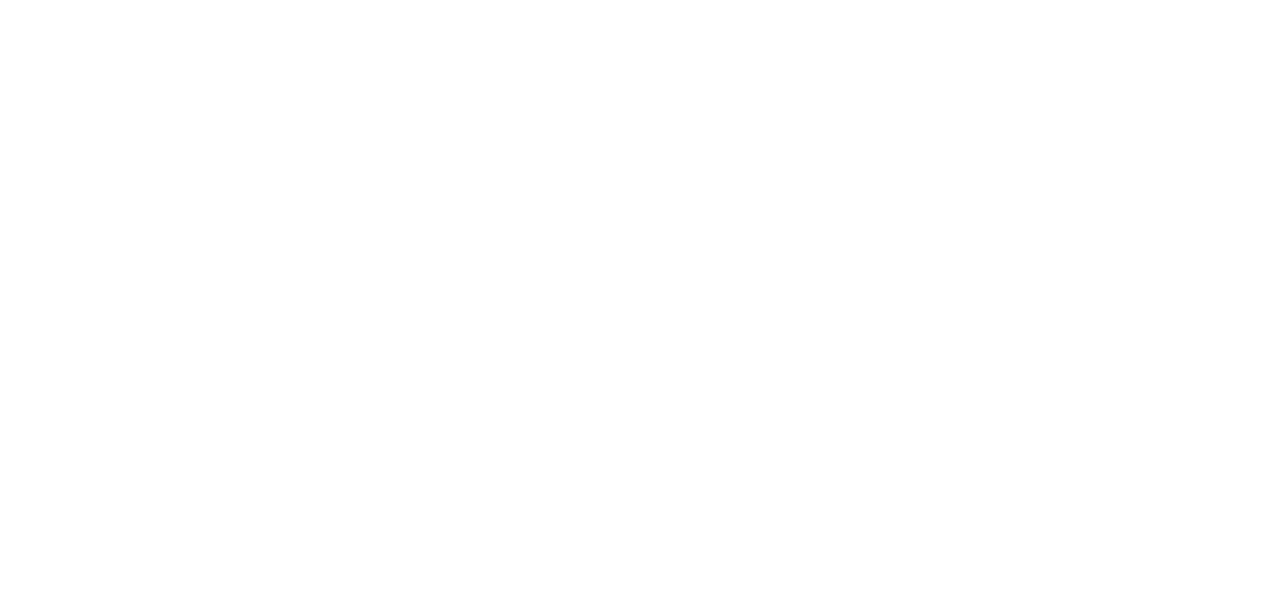
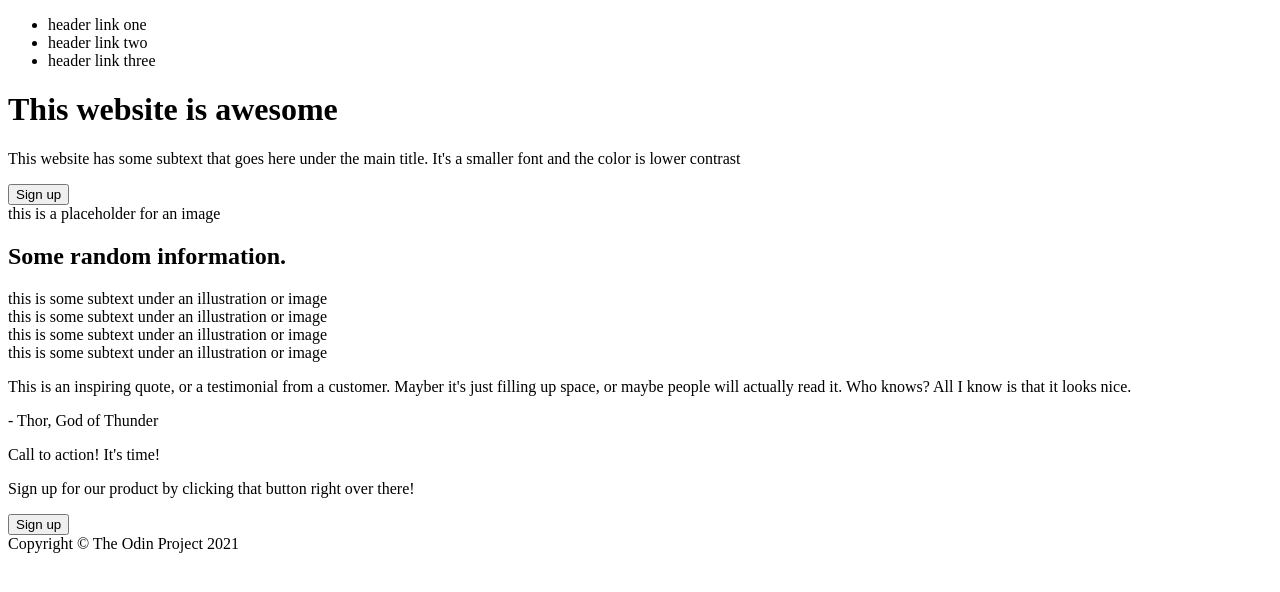
Before and after one commit to nima248/odin-landing-page, a plain HTML site: page index.html in a window 1280 px wide. Drawn offline with Linux system fonts and the light colour scheme.

Commit message:
Add page structure in html

```diff
--- a/index.html
+++ b/index.html
@@ -7,6 +7,88 @@
 </head>
 
 <body>
+    <div id="header">
+        <div id="header-logo">
+        </div>
+        <div id="header-links">
+            <ul>
+                <li><a>header link one</a></li>
+                <li><a>header link two</a></li>
+                <li><a>header link three</a></li>
+            </ul>
+        </div>
+    </div>
+    <div id="s-hero">
+        <div>
+            <h1>This website is awesome</h1>
+            <p>
+                This website has some subtext that goes here under the main
+                title. It's a smaller font and the color is lower contrast
+            </p>
+            <button id="hero-sign-up" class="sign-up">Sign up</button>
+        </div>
+        <div>
+            this is a placeholder for an image
+        </div>
+    </div>
+
+    <div id="s-info">
+        <h2>Some random information.</h2>
+        <div id="info-container">
+            <div class="card">
+                <div class="card-image"></div>
+                <div class="card-text">
+                    this is some subtext under an illustration or image
+                </div>
+            </div>
+            <div class="card">
+                <div class="card-image"></div>
+                <div class="card-text">
+                    this is some subtext under an illustration or image
+                </div>
+            </div>
+            <div class="card">
+                <div class="card-image"></div>
+                <div class="card-text">
+                    this is some subtext under an illustration or image
+                </div>
+            </div>
+            <div class="card">
+                <div class="card-image"></div>
+                <div class="card-text">
+                    this is some subtext under an illustration or image
+                </div>
+            </div>
+        </div>
+    </div>
+
+    <div id="s-quote">
+        <p class="quote-text">
+            This is an inspiring quote, or a testimonial from a customer.
+            Mayber it's just filling up space, or maybe people will actually
+            read it. Who knows? All I know is that it looks nice.
+        </p>
+        <p class="quote-attribution">- Thor, God of Thunder</p>
+    </div>
+
+    <div id="s-action">
+        <div id="action-banner-container">
+            <div>
+                <p id="action-heading">
+                    Call to action! It's time!
+                </p>
+                <p id="action-text">
+                    Sign up for our product by clicking that button
+                    right over there!
+                </p>
+            </div>
+            <button id="action-sign-up" class="sign-up">Sign up</button>
+    </div>
+
+    <div id="footer">
+        Copyright © The Odin Project 2021
+    </div>
+
 </body>
 
 </html>
```
